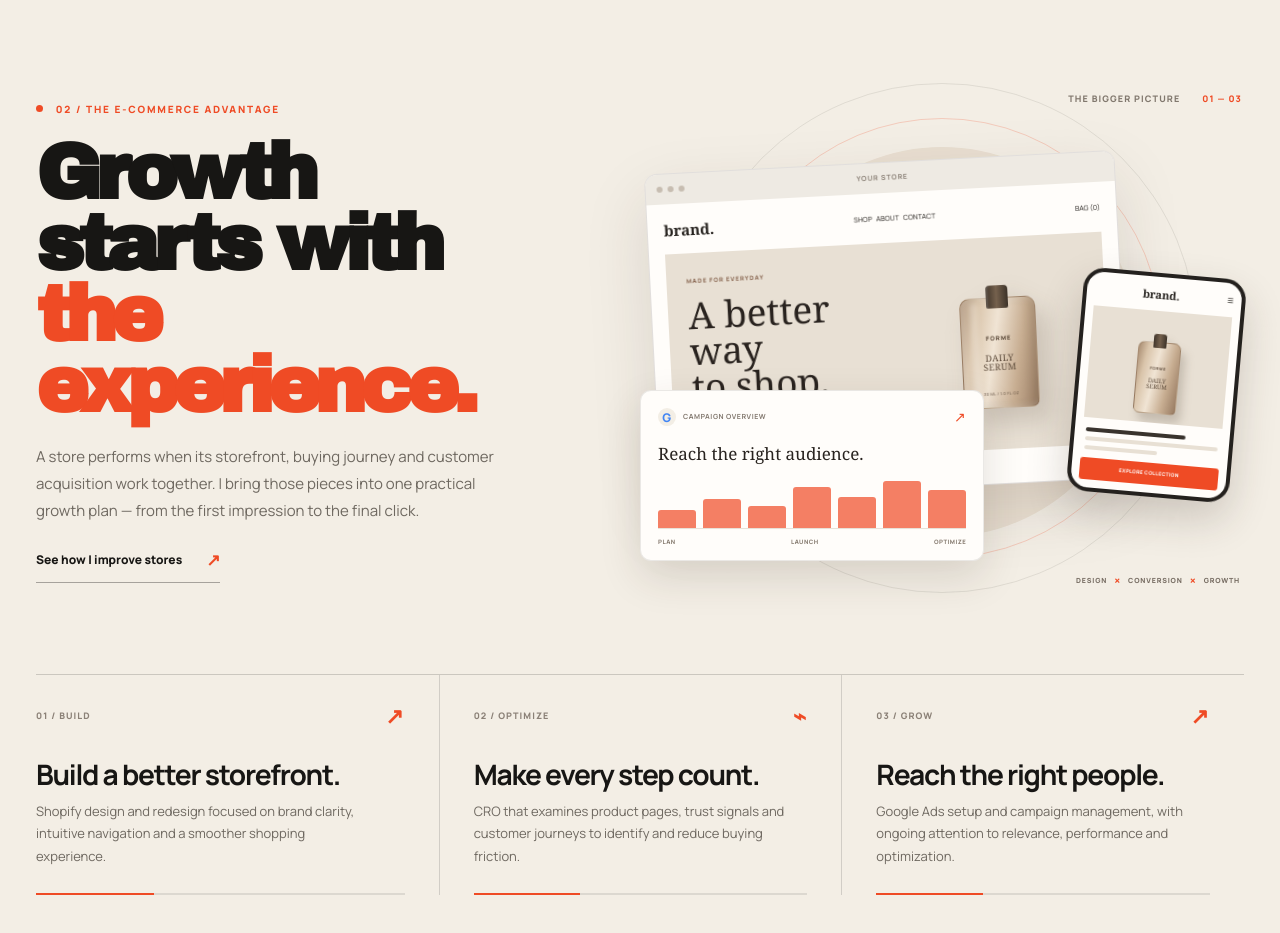
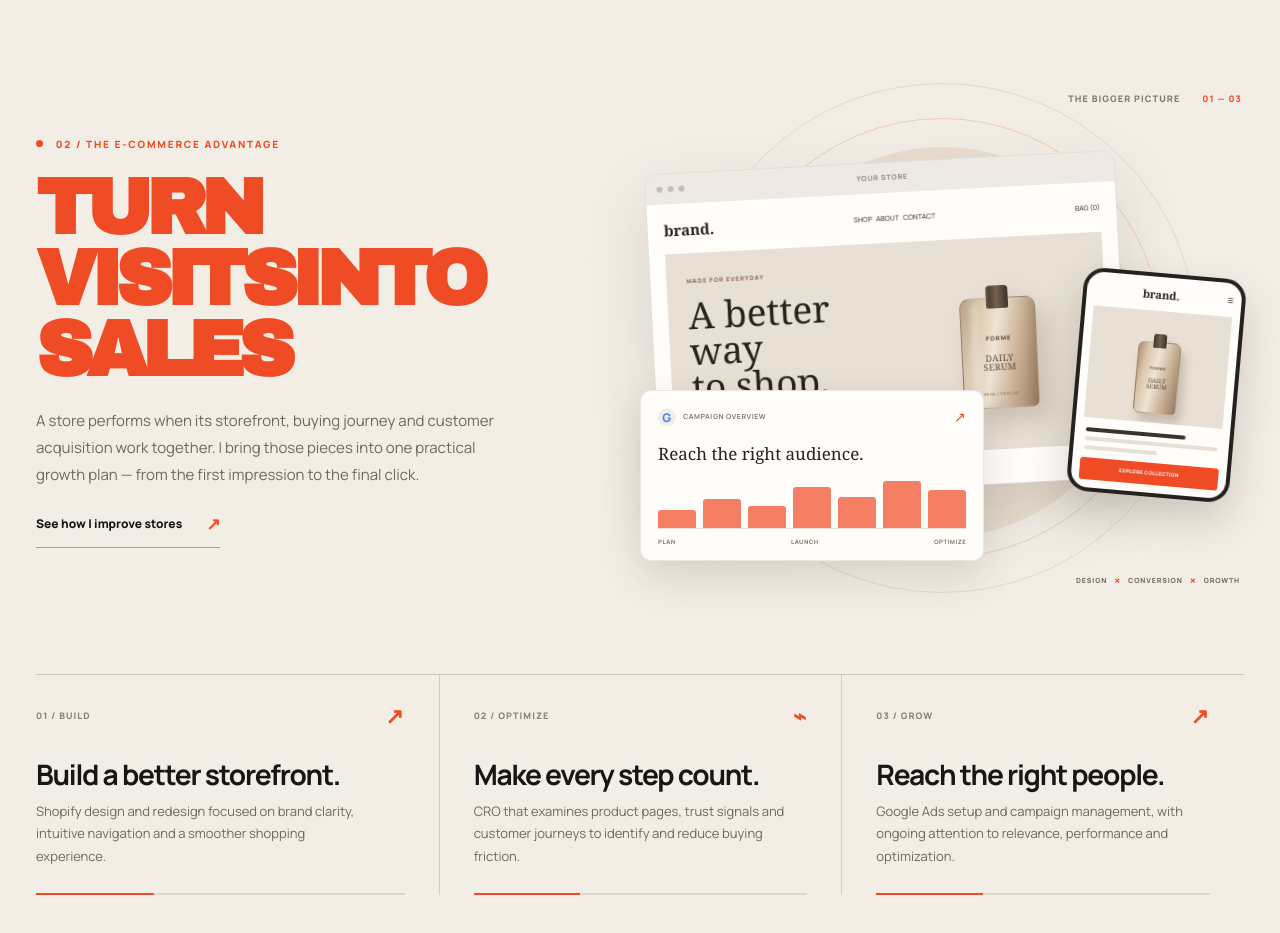
Before and after one commit to j0shua-ben/Ayomide-Joshua, a Next.js app: page / in a window 1280 px wide. Shown: the part 940-1873 px from the top of the page. Built offline with nearby package versions, Linux system fonts and the light colour scheme.

Commit message:
Align growth section headline with uppercase hero style

```diff
--- a/app/page.jsx
+++ b/app/page.jsx
@@ -57,7 +57,7 @@ export default function Home() {
             <div className="growth-intro">
               <div className="growth-copy">
                 <div className="kicker"><span className="growth-kicker-dot" /> 02 / THE E-COMMERCE ADVANTAGE</div>
-                <h2>Growth starts with <span>the experience.</span></h2>
+                <h2 className="growth-heading"><span className="growth-heading-line">TURN VISITS</span><span className="growth-heading-line growth-heading-accent">INTO SALES</span></h2>
                 <p className="growth-lede">A store performs when its storefront, buying journey and customer acquisition work together. I bring those pieces into one practical growth plan — from the first impression to the final click.</p>
                 <a className="growth-link" href="#services">See how I improve stores <span>↗</span></a>
               </div>
```
